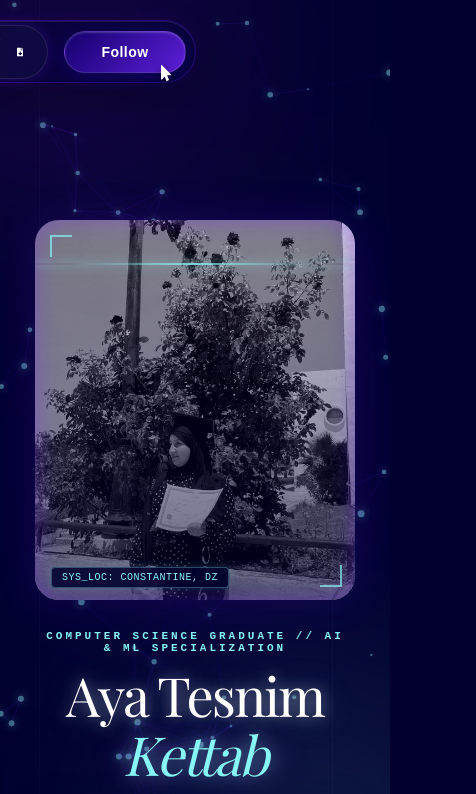
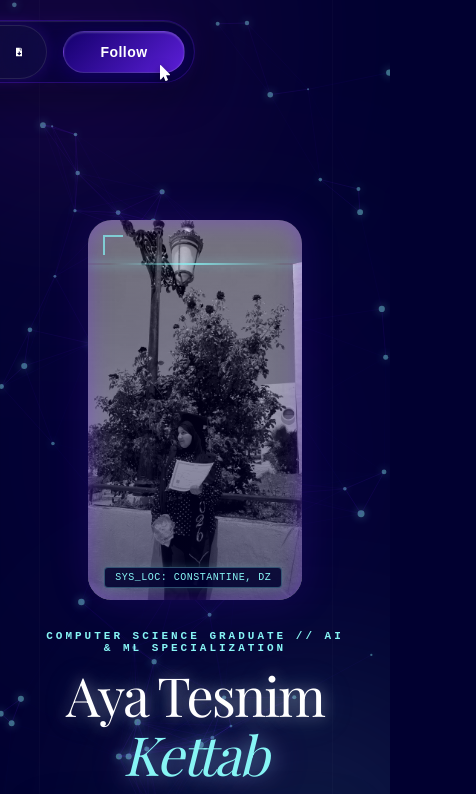
Before and after one commit to KettabAya/Portfolio-Tesnim, a React (Vite) app: page / in a window 390 px wide. Shown: the top 794 px of the page, 476 px wide, since content can reach past the window. Built offline with nearby package versions, Linux system fonts and the light colour scheme; a web font is replaced by a local one.

Commit message:
Fix mobile horizontal scrolling by adding global box-sizing, html overflow-x hidden, and adaptive max-widths

```diff
--- a/src/index.css
+++ b/src/index.css
@@ -1,3 +1,12 @@
+*, *::before, *::after {
+  box-sizing: border-box;
+}
+
+html, body {
+  overflow-x: hidden;
+  max-width: 100vw;
+}
+
 :root {
   /* Colors */
   --base-bg: #010030;
@@ -12,9 +21,7 @@
 
   margin: 0;
   padding: 0;
-  box-sizing: border-box;
   background-color: var(--base-bg);
-  overflow-x: hidden;
 }
 
 body {
@@ -254,7 +261,7 @@ body {
 /* Organic Morphing Photo Blob */
 .organic-profile-blob {
   position: relative;
-  width: 320px;
+  width: min(100%, 320px);
   height: 320px;
   overflow: hidden;
   background: rgba(255, 255, 255, 0.03);
@@ -552,7 +559,7 @@ body {
 /* Profile Photo Card */
 .profile-photo-wrapper {
   position: relative;
-  width: 320px;
+  width: min(100%, 320px);
   height: 380px;
   border-radius: 24px;
   overflow: hidden;
@@ -596,7 +603,7 @@ body {
 /* Interactive Cursor Glow following mouse inside hero */
 .cursor-glow-element {
   position: absolute;
-  width: 300px;
+  width: min(100%, 300px);
   height: 300px;
   border-radius: 50%;
   background: radial-gradient(circle, rgba(114, 38, 255, 0.25) 0%, rgba(240, 66, 255, 0) 70%);
@@ -955,7 +962,7 @@ body {
 
 .glowing-bg-bleed {
   position: absolute;
-  width: 500px;
+  width: min(100%, 500px);
   height: 350px;
   border-radius: 50%;
   background: radial-gradient(circle, rgba(114, 38, 255, 0.35) 0%, rgba(240, 66, 255, 0) 70%);
@@ -1768,14 +1775,14 @@ body {
 .bp-circle-1 {
   top: -10%;
   right: -5%;
-  width: 500px;
+  width: min(100%, 500px);
   height: 500px;
 }
 
 .bp-circle-2 {
   bottom: 20%;
   left: -10%;
-  width: 400px;
+  width: min(100%, 400px);
   height: 400px;
 }
 
```
